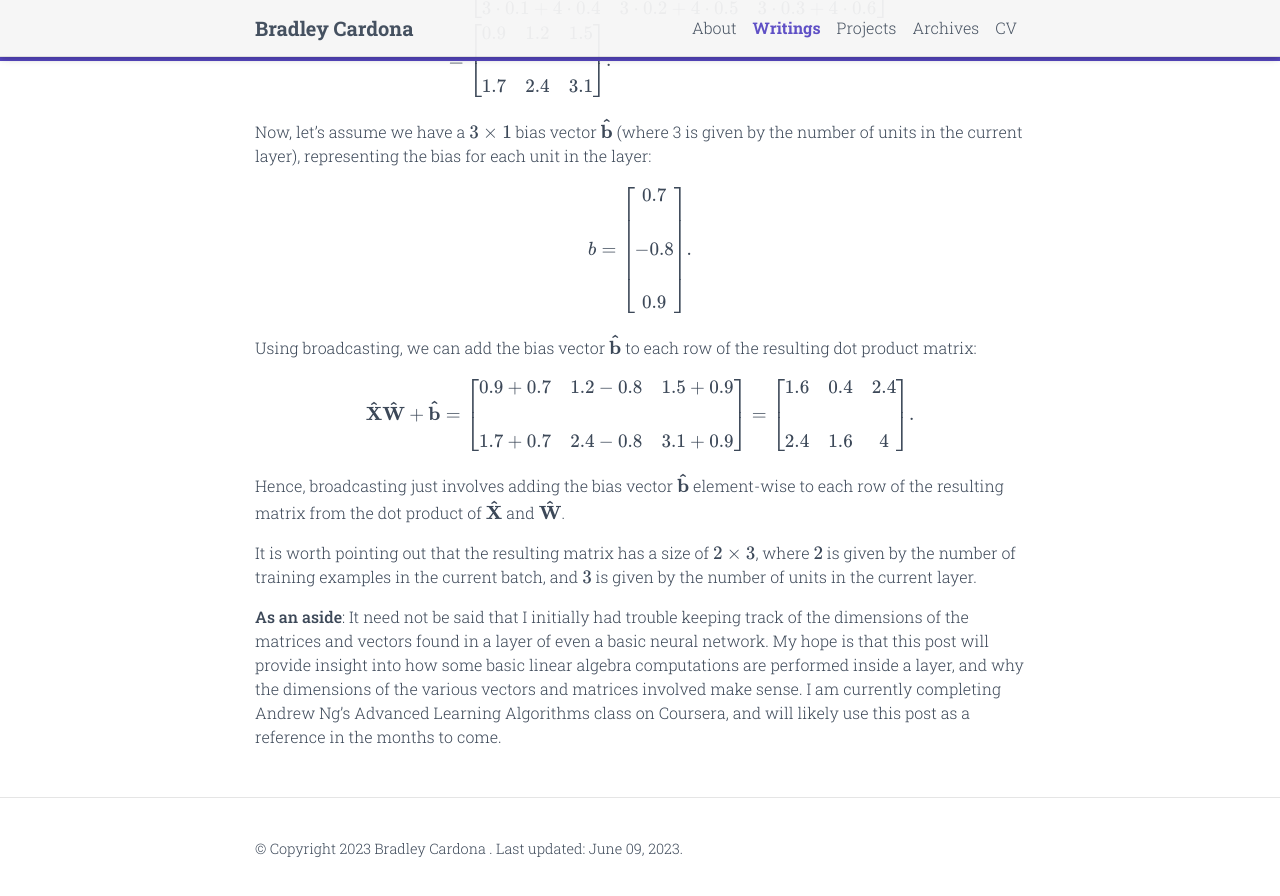
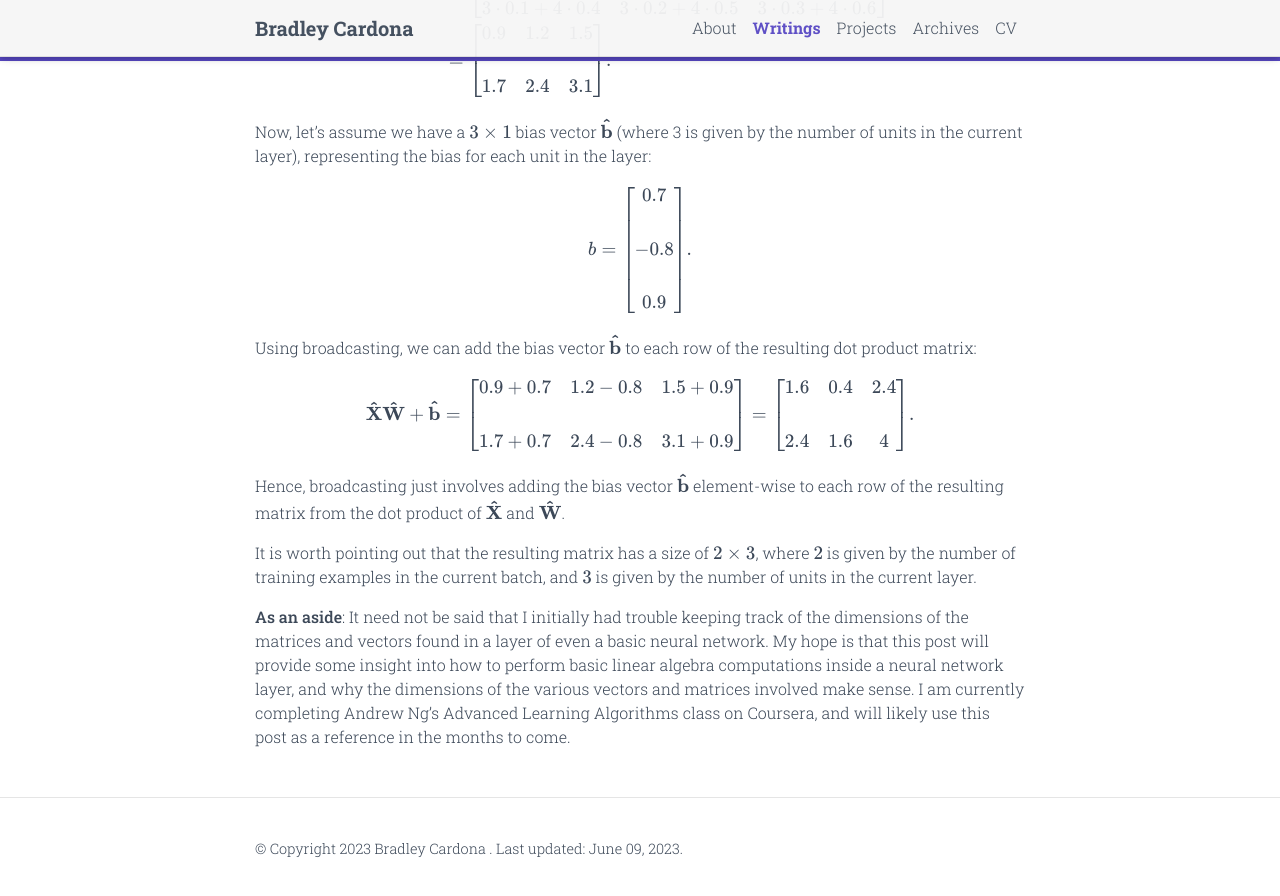
Before and after one commit to BMCARDONA/bmcardona.github.io, a Jekyll site: the page built from _posts/2023-06-09-vectors-and-matrices.md, in a window 1280 px wide and 900 px high, scrolled down 929 px. Shown: the top 896 px of the window. Built offline with Jekyll 4.4.1, drawn with Linux system fonts in a browser that asks for light colours; comment, search, counter and statistics services are not loaded; a style sheet for code colours, icons or effects is not loaded; some of the changed text lies outside the part shown.

Commit message:
fix structure

```diff
--- a/_posts/2023-06-09-vectors-and-matrices.md
+++ b/_posts/2023-06-09-vectors-and-matrices.md
@@ -9,7 +9,7 @@
 
 Here is the updated text with all expressions surrounded by a single pair of dollar signs replaced with two pairs of dollar signs:
 
-It is sometimes difficult to wrap one's mind around what is happening mathematically inside the layer of a neural network between an input matrix, a weight matrix, and a bias vector. But, fear not! Let's go through an example to see *exactly* how the dot product between an input matrix $$\mathbf{\hat{X}}$$ and a weight matrix $$\mathbf{\hat{W}}$$ is calculated, how broadcasting can be used to add the bias vector $$\mathbf{\hat{b}}$$ to the resulting product, and why the dimensions of the resulting matrices and vectors make sense.
+It is sometimes difficult to wrap one's mind around what is happening mathematically inside the layer of a neural network between an input matrix, a weight matrix, and a bias vector. But, fear not! Let's go through an example to see exactly how to calculate the dot product between an input matrix $$\mathbf{\hat{X}}$$ and a weight matrix $$\mathbf{\hat{W}}$$, how broadcasting is used to add the bias vector $$\mathbf{\hat{b}}$$ to the resulting product, and why the dimensions of the resulting matrices and vectors make sense.
 
 Suppose we have an $$2 \times 2$$ input matrix $$\mathbf{\hat{X}}$$, which represents a batch of 2 training examples, with 2 features each:
 
@@ -71,4 +71,4 @@
 It is worth pointing out that the resulting matrix has a size of $$2 \times 3$$, where $$2$$ is given by the number of training examples in the current batch, and $$3$$ is given by the number of units in the current layer.
 
 **As an aside**:
-It need not be said that I initially had trouble keeping track of the dimensions of the matrices and vectors found in a layer of even a basic neural network. My hope is that this post will provide insight into how some basic linear algebra computations are performed inside a layer, and why the dimensions of the various vectors and matrices involved make sense. I am currently completing Andrew Ng's Advanced Learning Algorithms class on Coursera, and will likely use this post as a reference in the months to come.
+It need not be said that I initially had trouble keeping track of the dimensions of the matrices and vectors found in a layer of even a basic neural network. My hope is that this post will provide some insight into how to perform basic linear algebra computations inside a neural network layer, and why the dimensions of the various vectors and matrices involved make sense. I am currently completing Andrew Ng's Advanced Learning Algorithms class on Coursera, and will likely use this post as a reference in the months to come.
```
